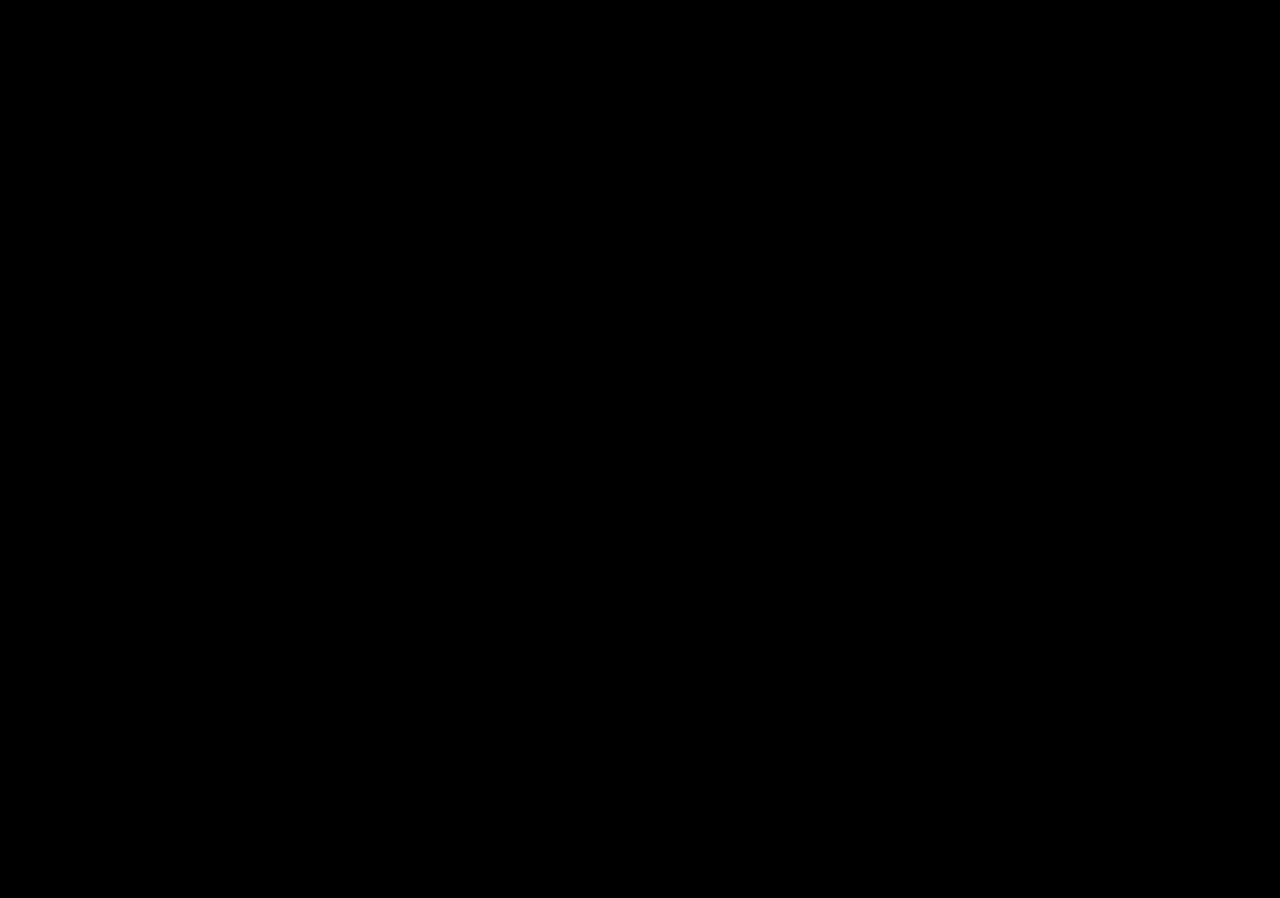
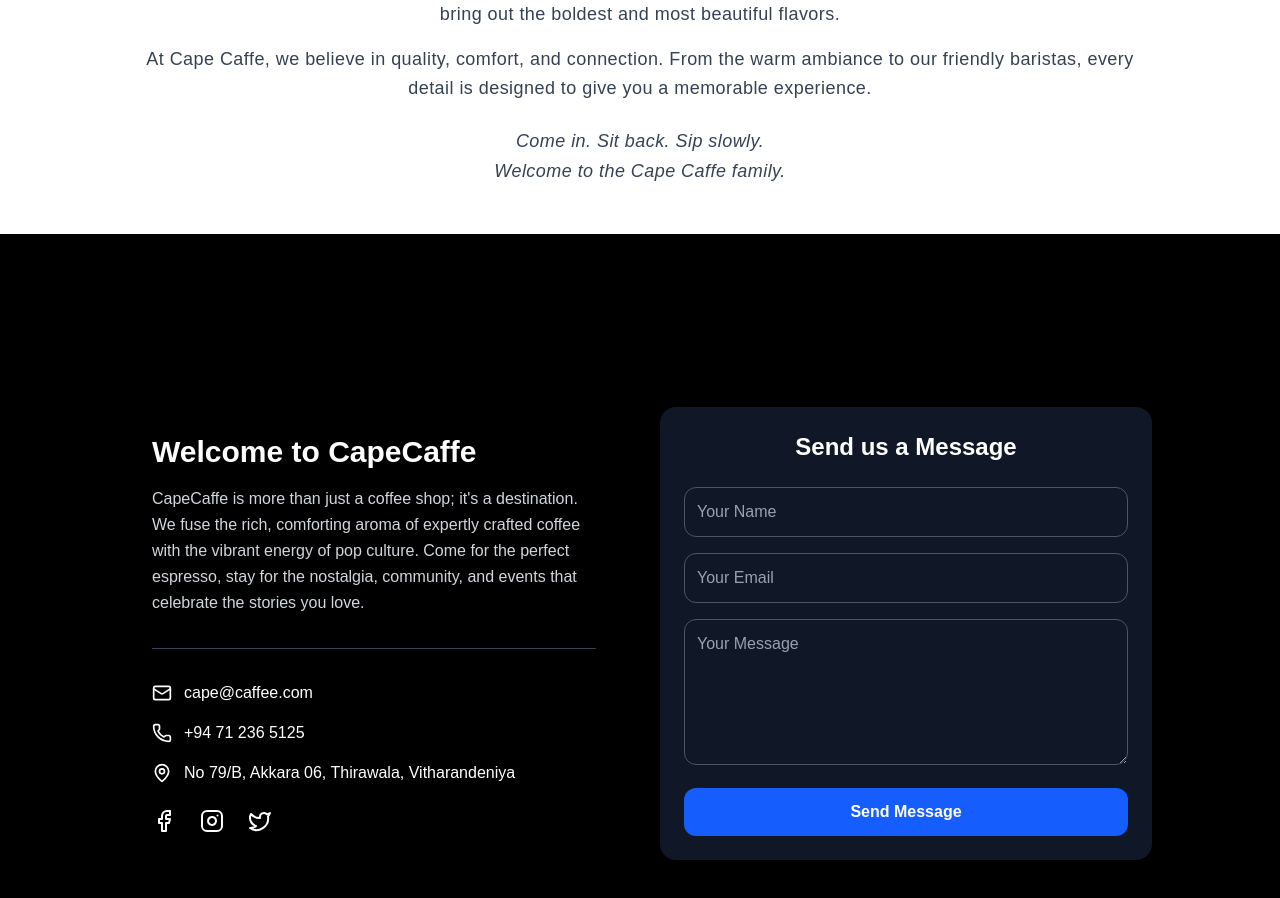
Before and after one commit to lakshitha213/cape-caffe, a Next.js app in the folder capecaffe-app/: page / in a window 1280 px wide. Shown: the part 1060-1958 px from the top of the page. Before the commit the page ends 800 px from the top, so only its background shows below. Built offline with nearby package versions, Linux system fonts and the light colour scheme.

Commit message:
Create AboutUs

```diff
--- /dev/null
+++ b/capecaffe-app/src/AboutUs/AboutUs.tsx
@@ -0,0 +1,37 @@
+import React from 'react';
+
+const AboutUs = () => {
+    return (
+        <div className="bg-white py-12 px-6 md:px-16 lg:px-24 xl:px-32 text-gray-800">
+            <div className="max-w-5xl mx-auto text-center">
+                <h1 className="text-4xl md:text-5xl font-extrabold mb-6 text-brown-800">
+                    About Us
+                </h1>
+                <p className="text-base md:text-lg leading-relaxed tracking-wide text-gray-700">
+                    <span className="block mb-4">
+                        Welcome to <span className="font-semibold text-brown-700">Cape Caffe</span>, where every cup tells a story.
+                    </span>
+
+                    <span className="block mb-4">
+                        Nestled in the heart of <span className="font-semibold">Weeraketiya</span>, Cape Caffe is more than just a coffee shop—it&apos;s a place where passion meets flavor, and community comes to life. Whether you&apos;re looking for your daily caffeine fix, a relaxing spot to unwind, or a cozy corner to connect with friends, Cape Caffe is your go-to destination.
+                    </span>
+
+                    <span className="block mb-4">
+                        We proudly serve a curated selection of premium coffees, handcrafted beverages, and fresh pastries, all made with love and care. Our beans are ethically sourced from the finest growers around the world, roasted to perfection, and brewed to bring out the boldest and most beautiful flavors.
+                    </span>
+
+                    <span className="block mb-4">
+                        At Cape Caffe, we believe in quality, comfort, and connection. From the warm ambiance to our friendly baristas, every detail is designed to give you a memorable experience.
+                    </span>
+
+                    <span className="block font-medium italic mt-6">
+                        Come in. Sit back. Sip slowly.<br />
+                        Welcome to the Cape Caffe family.
+                    </span>
+                </p>
+            </div>
+        </div>
+    );
+};
+
+export default AboutUs;
--- /dev/null
+++ b/capecaffe-app/src/ContactUs/ContactUs.tsx
@@ -0,0 +1,104 @@
+import React from "react";
+import { Mail, Phone, MapPin, Facebook, Instagram, Twitter } from "lucide-react";
+
+const ContactUs = () => {
+  return (
+    <div className="min-h-screen w-screen bg-black flex items-center justify-center p-6">
+      <div className="max-w-5xl w-full text-white grid md:grid-cols-2 gap-10">
+
+        {/* Left Section - Description */}
+        <div className="flex flex-col justify-center p-6">
+          <h2 className="text-3xl font-bold mb-4">Welcome to CapeCaffe</h2>
+          <p className="text-gray-300 leading-relaxed">
+            CapeCaffe is more than just a coffee shop; it&apos;s a destination.
+            We fuse the rich, comforting aroma of expertly crafted coffee
+            with the vibrant energy of pop culture.
+            Come for the perfect espresso, stay for the nostalgia,
+            community, and events that celebrate the stories you love.
+          </p>
+
+          {/* Divider */}
+          <hr className="border-gray-700 my-8" />
+
+          {/* Contact Info */}
+          <div className="space-y-4">
+            <div className="flex items-center space-x-3">
+              <Mail className="w-5 h-5" />
+              <a href="mailto:cape@caffee.com" className="hover:underline">
+                cape@caffee.com
+              </a>
+            </div>
+            <div className="flex items-center space-x-3">
+              <Phone className="w-5 h-5" />
+              <a href="tel:+94712365125" className="hover:underline">
+                +94 71 236 5125
+              </a>
+            </div>
+            <div className="flex items-center space-x-3">
+              <MapPin className="w-5 h-5" />
+              <p>No 79/B, Akkara 06, Thirawala, Vitharandeniya</p>
+            </div>
+          </div>
+
+          {/* Social Media */}
+          <div className="flex space-x-6 mt-6">
+            <a
+              href="https://facebook.com"
+              target="_blank"
+              rel="noopener noreferrer"
+              className="hover:scale-110 transition-transform"
+            >
+              <Facebook className="w-6 h-6" />
+            </a>
+            <a
+              href="https://instagram.com"
+              target="_blank"
+              rel="noopener noreferrer"
+              className="hover:scale-110 transition-transform"
+            >
+              <Instagram className="w-6 h-6" />
+            </a>
+              <a
+              href="https://twitter.com"
+              target="_blank"
+              rel="noopener noreferrer"
+              className="hover:scale-110 transition-transform"
+            >
+              <Twitter className="w-6 h-6" />
+            </a>
+          </div>
+        </div>
+
+        {/* Right Section - Contact Form */}
+        <div className="p-6 flex flex-col justify-center bg-gray-900 rounded-2xl">
+          <h2 className="text-2xl font-bold mb-6 text-center">Send us a Message</h2>
+          <form className="space-y-4">
+            <input
+              type="text"
+              placeholder="Your Name"
+              className="w-full p-3 bg-transparent border border-gray-600 rounded-xl text-white placeholder-gray-400 focus:outline-none focus:ring-2 focus:ring-blue-500"
+            />
+            <input
+              type="email"
+              placeholder="Your Email"
+              className="w-full p-3 bg-transparent border border-gray-600 rounded-xl text-white placeholder-gray-400 focus:outline-none focus:ring-2 focus:ring-blue-500"
+            />
+            <textarea
+              rows={5}
+              placeholder="Your Message"
+              className="w-full p-3 bg-transparent border border-gray-600 rounded-xl text-white placeholder-gray-400 focus:outline-none focus:ring-2 focus:ring-blue-500"
+            ></textarea>
+            <button
+              type="submit"
+              className="w-full bg-blue-600 hover:bg-blue-700 text-white font-semibold py-3 rounded-xl transition"
+            >
+              Send Message
+            </button>
+          </form>
+        </div>
+      </div>
+    </div>
+  );
+};
+
+export default ContactUs;
--- a/capecaffe-app/src/Navigation bar/Navbar.tsx
+++ b/capecaffe-app/src/Navigation bar/Navbar.tsx
@@ -45,3 +45,4 @@
 };
 
 export default Navbar;
+//yes
--- /dev/null
+++ b/capecaffe-app/src/Signup/Signup.tsx
@@ -0,0 +1,12 @@
+import React from 'react'
+
+const Signup = () => {
+  return (
+    <div>
+        <h1>SIGN UP</h1>
+
+    </div>
+  )
+}
+
+export default Signup
--- a/capecaffe-app/src/app/page.tsx
+++ b/capecaffe-app/src/app/page.tsx
@@ -1,11 +1,15 @@
 import Navbar from "@/Navigation bar/Navbar";
 import HomeComponent from "@/Home/Home";
+import AboutUs from "@/AboutUs/AboutUs";
+import ContactUs from "@/ContactUs/ContactUs";
 
 export default function Home() {
   return (
     <div>
       <Navbar/>
       <HomeComponent />
+      <AboutUs/>
+      <ContactUs/>
 
 
     </div>
```
